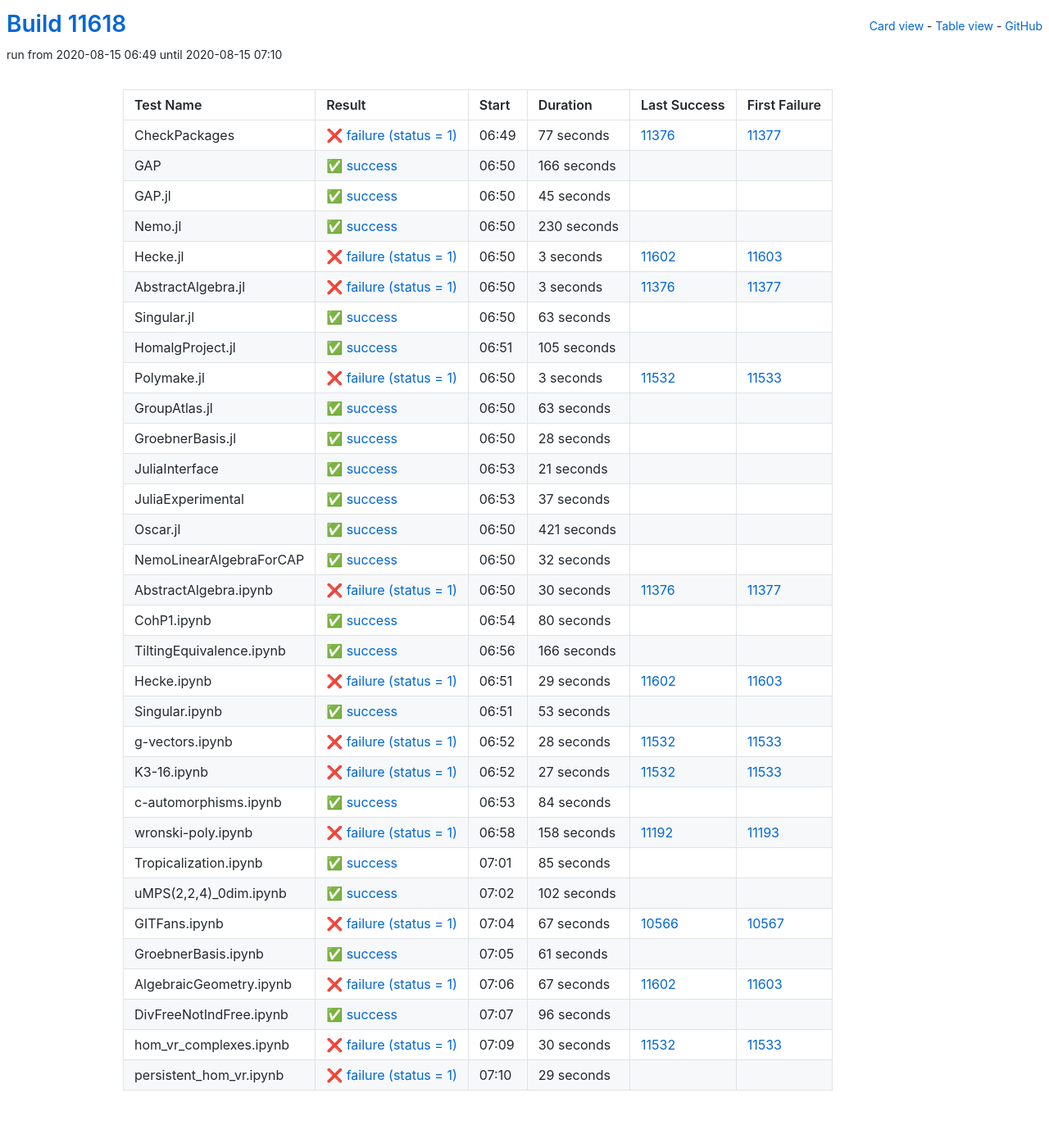
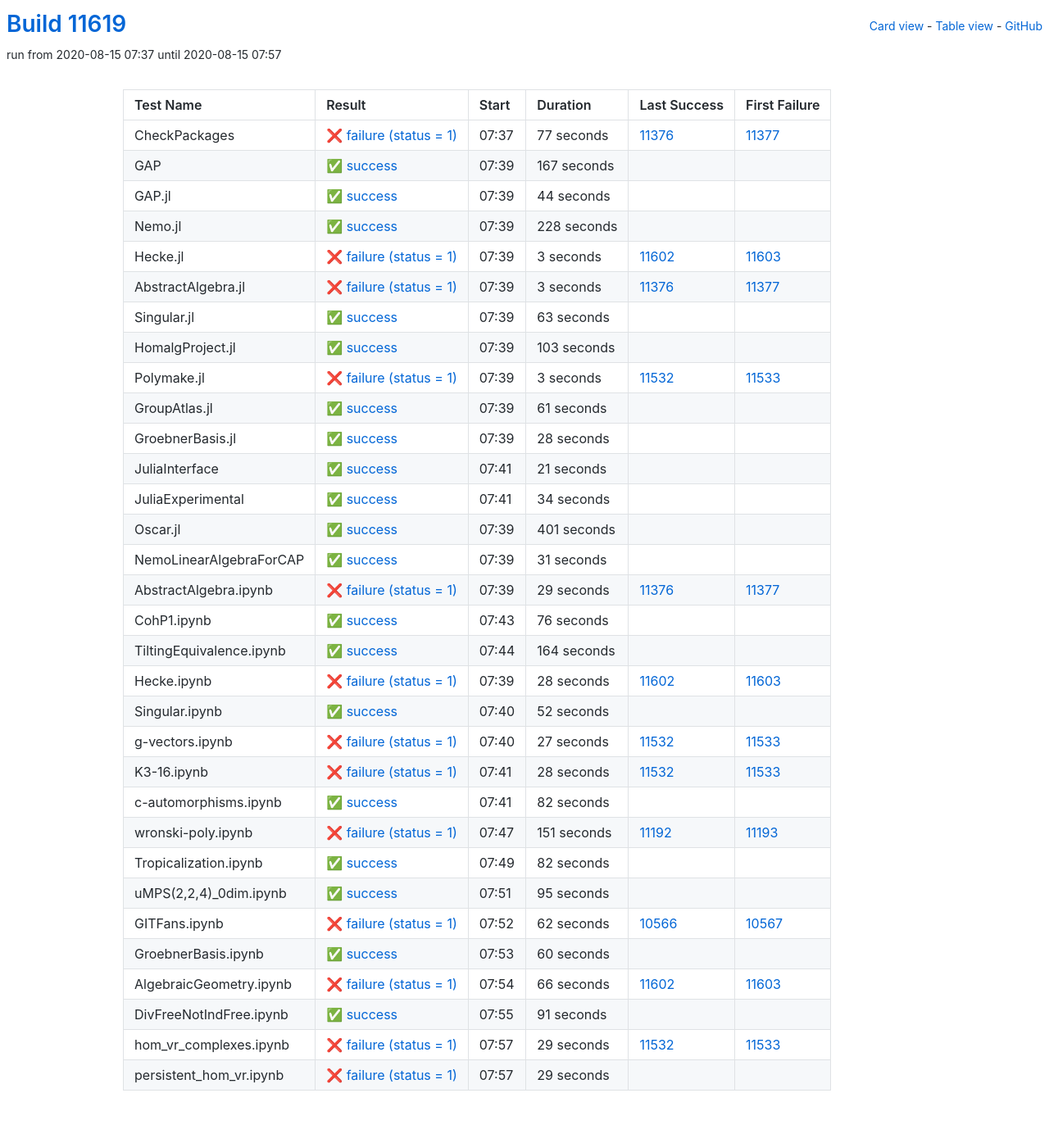
Before and after one commit to oscar-system/oscar-ci-status, a Jekyll site: the page built from table.html, in a window 1280 px wide. Shown: the whole page at 82% size. Built offline with Jekyll 4.4.1, drawn with Linux system fonts in a browser that asks for light colours.

Commit message:
Build #11619

```diff
--- a/_data/ci.yml
+++ b/_data/ci.yml
@@ -1,6 +1,6 @@
 ---
-build: 11618
-build_url: https://oscarci.mathematik.uni-kl.de/job/oscar/11618/
+build: 11619
+build_url: https://oscarci.mathematik.uni-kl.de/job/oscar/11619/
 job: oscar
 organization: oscar-system
 repo: oscar-ci-status
@@ -8,8 +8,8 @@
 tests:
 - name: CheckPackages
   id: checkpackages
-  log: https://oscarci.mathematik.uni-kl.de/job/oscar/11618/artifact/logs/build-11618/CheckPackages.log
-  start: 2020-08-15 06:49
+  log: https://oscarci.mathematik.uni-kl.de/job/oscar/11619/artifact/logs/build-11619/CheckPackages.log
+  start: 2020-08-15 07:37
   success: false
   exitcode: 1
   status: failure
@@ -20,44 +20,44 @@
   first_failure_url: https://oscarci.mathematik.uni-kl.de/job/oscar/11377/
 - name: GAP
   id: gap
-  log: https://oscarci.mathematik.uni-kl.de/job/oscar/11618/artifact/logs/build-11618/GAP.log
-  start: 2020-08-15 06:50
+  log: https://oscarci.mathematik.uni-kl.de/job/oscar/11619/artifact/logs/build-11619/GAP.log
+  start: 2020-08-15 07:39
   success: true
   exitcode: 0
   status: success
-  duration: 166
+  duration: 167
   last_success: false
   last_success_url:
   first_failure: false
   first_failure_url:
 - name: GAP.jl
   id: gap-jl
-  log: https://oscarci.mathematik.uni-kl.de/job/oscar/11618/artifact/logs/build-11618/GAP.jl.log
-  start: 2020-08-15 06:50
+  log: https://oscarci.mathematik.uni-kl.de/job/oscar/11619/artifact/logs/build-11619/GAP.jl.log
+  start: 2020-08-15 07:39
   success: true
   exitcode: 0
   status: success
-  duration: 45
+  duration: 44
   last_success: false
   last_success_url:
   first_failure: false
   first_failure_url:
 - name: Nemo.jl
   id: nemo-jl
-  log: https://oscarci.mathematik.uni-kl.de/job/oscar/11618/artifact/logs/build-11618/Nemo.jl.log
-  start: 2020-08-15 06:50
+  log: https://oscarci.mathematik.uni-kl.de/job/oscar/11619/artifact/logs/build-11619/Nemo.jl.log
+  start: 2020-08-15 07:39
   success: true
   exitcode: 0
   status: success
-  duration: 230
+  duration: 228
   last_success: false
   last_success_url:
   first_failure: false
   first_failure_url:
 - name: Hecke.jl
   id: hecke-jl
-  log: https://oscarci.mathematik.uni-kl.de/job/oscar/11618/artifact/logs/build-11618/Hecke.jl.log
-  start: 2020-08-15 06:50
+  log: https://oscarci.mathematik.uni-kl.de/job/oscar/11619/artifact/logs/build-11619/Hecke.jl.log
+  start: 2020-08-15 07:39
   success: false
   exitcode: 1
   status: failure
@@ -68,8 +68,8 @@
   first_failure_url: https://oscarci.mathematik.uni-kl.de/job/oscar/11603/
 - name: AbstractAlgebra.jl
   id: abstractalgebra-jl
-  log: https://oscarci.mathematik.uni-kl.de/job/oscar/11618/artifact/logs/build-11618/AbstractAlgebra.jl.log
-  start: 2020-08-15 06:50
+  log: https://oscarci.mathematik.uni-kl.de/job/oscar/11619/artifact/logs/build-11619/AbstractAlgebra.jl.log
+  start: 2020-08-15 07:39
   success: false
   exitcode: 1
   status: failure
@@ -80,8 +80,8 @@
   first_failure_url: https://oscarci.mathematik.uni-kl.de/job/oscar/11377/
 - name: Singular.jl
   id: singular-jl
-  log: https://oscarci.mathematik.uni-kl.de/job/oscar/11618/artifact/logs/build-11618/Singular.jl.log
-  start: 2020-08-15 06:50
+  log: https://oscarci.mathematik.uni-kl.de/job/oscar/11619/artifact/logs/build-11619/Singular.jl.log
+  start: 2020-08-15 07:39
   success: true
   exitcode: 0
   status: success
@@ -92,20 +92,20 @@
   first_failure_url:
 - name: HomalgProject.jl
   id: homalgproject-jl
-  log: https://oscarci.mathematik.uni-kl.de/job/oscar/11618/artifact/logs/build-11618/HomalgProject.jl.log
-  start: 2020-08-15 06:51
+  log: https://oscarci.mathematik.uni-kl.de/job/oscar/11619/artifact/logs/build-11619/HomalgProject.jl.log
+  start: 2020-08-15 07:39
   success: true
   exitcode: 0
   status: success
-  duration: 105
+  duration: 103
   last_success: false
   last_success_url:
   first_failure: false
   first_failure_url:
 - name: Polymake.jl
   id: polymake-jl
-  log: https://oscarci.mathematik.uni-kl.de/job/oscar/11618/artifact/logs/build-11618/Polymake.jl.log
-  start: 2020-08-15 06:50
+  log: https://oscarci.mathematik.uni-kl.de/job/oscar/11619/artifact/logs/build-11619/Polymake.jl.log
+  start: 2020-08-15 07:39
   success: false
   exitcode: 1
   status: failure
@@ -116,20 +116,20 @@
   first_failure_url: https://oscarci.mathematik.uni-kl.de/job/oscar/11533/
 - name: GroupAtlas.jl
   id: groupatlas-jl
-  log: https://oscarci.mathematik.uni-kl.de/job/oscar/11618/artifact/logs/build-11618/GroupAtlas.jl.log
-  start: 2020-08-15 06:50
+  log: https://oscarci.mathematik.uni-kl.de/job/oscar/11619/artifact/logs/build-11619/GroupAtlas.jl.log
+  start: 2020-08-15 07:39
   success: true
   exitcode: 0
   status: success
-  duration: 63
+  duration: 61
   last_success: false
   last_success_url:
   first_failure: false
   first_failure_url:
 - name: GroebnerBasis.jl
   id: groebnerbasis-jl
-  log: https://oscarci.mathematik.uni-kl.de/job/oscar/11618/artifact/logs/build-11618/GroebnerBasis.jl.log
-  start: 2020-08-15 06:50
+  log: https://oscarci.mathematik.uni-kl.de/job/oscar/11619/artifact/logs/build-11619/GroebnerBasis.jl.log
+  start: 2020-08-15 07:39
   success: true
   exitcode: 0
   status: success
@@ -140,8 +140,8 @@
   first_failure_url:
 - name: JuliaInterface
   id: juliainterface
-  log: https://oscarci.mathematik.uni-kl.de/job/oscar/11618/artifact/logs/build-11618/JuliaInterface.log
-  start: 2020-08-15 06:53
+  log: https://oscarci.mathematik.uni-kl.de/job/oscar/11619/artifact/logs/build-11619/JuliaInterface.log
+  start: 2020-08-15 07:41
   success: true
   exitcode: 0
   status: success
@@ -152,104 +152,116 @@
   first_failure_url:
 - name: JuliaExperimental
   id: juliaexperimental
-  log: https://oscarci.mathematik.uni-kl.de/job/oscar/11618/artifact/logs/build-11618/JuliaExperimental.log
-  start: 2020-08-15 06:53
+  log: https://oscarci.mathematik.uni-kl.de/job/oscar/11619/artifact/logs/build-11619/JuliaExperimental.log
+  start: 2020-08-15 07:41
   success: true
   exitcode: 0
   status: success
-  duration: 37
+  duration: 34
   last_success: false
   last_success_url:
   first_failure: false
   first_failure_url:
 - name: Oscar.jl
   id: oscar-jl
-  log: https://oscarci.mathematik.uni-kl.de/job/oscar/11618/artifact/logs/build-11618/Oscar.jl.log
-  start: 2020-08-15 06:50
+  log: https://oscarci.mathematik.uni-kl.de/job/oscar/11619/artifact/logs/build-11619/Oscar.jl.log
+  start: 2020-08-15 07:39
   success: true
   exitcode: 0
   status: success
-  duration: 421
+  duration: 401
   last_success: false
   last_success_url:
   first_failure: false
   first_failure_url:
 - name: NemoLinearAlgebraForCAP
   id: nemolinearalgebraforcap
-  log: https://oscarci.mathematik.uni-kl.de/job/oscar/11618/artifact/logs/build-11618/NemoLinearAlgebraForCAP.log
-  start: 2020-08-15 06:50
+  log: https://oscarci.mathematik.uni-kl.de/job/oscar/11619/artifact/logs/build-11619/NemoLinearAlgebraForCAP.log
+  start: 2020-08-15 07:39
   success: true
   exitcode: 0
   status: success
-  duration: 32
+  duration: 31
   last_success: false
   last_success_url:
   first_failure: false
   first_failure_url:
 - name: AbstractAlgebra.ipynb
   id: abstractalgebra-ipynb
-  log: https://oscarci.mathematik.uni-kl.de/job/oscar/11618/artifact/logs/build-11618/AbstractAlgebra.ipynb.log
-  start: 2020-08-15 06:50
+  log: https://oscarci.mathematik.uni-kl.de/job/oscar/11619/artifact/logs/build-11619/AbstractAlgebra.ipynb.log
+  start: 2020-08-15 07:39
   success: false
   exitcode: 1
   status: failure
-  duration: 30
+  duration: 29
   last_success: 11376
   last_success_url: https://oscarci.mathematik.uni-kl.de/job/oscar/11376/
   first_failure: 11377
   first_failure_url: https://oscarci.mathematik.uni-kl.de/job/oscar/11377/
 - name: CohP1.ipynb
   id: cohp1-ipynb
-  log: https://oscarci.mathematik.uni-kl.de/job/oscar/11618/artifact/logs/build-11618/CohP1.ipynb.log
-  start: 2020-08-15 06:54
+  log: https://oscarci.mathematik.uni-kl.de/job/oscar/11619/artifact/logs/build-11619/CohP1.ipynb.log
+  start: 2020-08-15 07:43
   success: true
   exitcode: 0
   status: success
-  duration: 80
+  duration: 76
   last_success: false
   last_success_url:
   first_failure: false
   first_failure_url:
 - name: TiltingEquivalence.ipynb
   id: tiltingequivalence-ipynb
-  log: https://oscarci.mathematik.uni-kl.de/job/oscar/11618/artifact/logs/build-11618/TiltingEquivalence.ipynb.log
-  start: 2020-08-15 06:56
+  log: https://oscarci.mathematik.uni-kl.de/job/oscar/11619/artifact/logs/build-11619/TiltingEquivalence.ipynb.log
+  start: 2020-08-15 07:44
   success: true
   exitcode: 0
   status: success
-  duration: 166
+  duration: 164
   last_success: false
   last_success_url:
   first_failure: false
   first_failure_url:
 - name: Hecke.ipynb
   id: hecke-ipynb
-  log: https://oscarci.mathematik.uni-kl.de/job/oscar/11618/artifact/logs/build-11618/Hecke.ipynb.log
-  start: 2020-08-15 06:51
+  log: https://oscarci.mathematik.uni-kl.de/job/oscar/11619/artifact/logs/build-11619/Hecke.ipynb.log
+  start: 2020-08-15 07:39
   success: false
   exitcode: 1
   status: failure
-  duration: 29
+  duration: 28
   last_success: 11602
   last_success_url: https://oscarci.mathematik.uni-kl.de/job/oscar/11602/
   first_failure: 11603
   first_failure_url: https://oscarci.mathematik.uni-kl.de/job/oscar/11603/
 - name: Singular.ipynb
   id: singular-ipynb
-  log: https://oscarci.mathematik.uni-kl.de/job/oscar/11618/artifact/logs/build-11618/Singular.ipynb.log
-  start: 2020-08-15 06:51
+  log: https://oscarci.mathematik.uni-kl.de/job/oscar/11619/artifact/logs/build-11619/Singular.ipynb.log
+  start: 2020-08-15 07:40
   success: true
   exitcode: 0
   status: success
-  duration: 53
+  duration: 52
   last_success: false
   last_success_url:
   first_failure: false
   first_failure_url:
 - name: g-vectors.ipynb
   id: g-vectors-ipynb
-  log: https://oscarci.mathematik.uni-kl.de/job/oscar/11618/artifact/logs/build-11618/g-vectors.ipynb.log
-  start: 2020-08-15 06:52
+  log: https://oscarci.mathematik.uni-kl.de/job/oscar/11619/artifact/logs/build-11619/g-vectors.ipynb.log
+  start: 2020-08-15 07:40
+  success: false
+  exitcode: 1
+  status: failure
+  duration: 27
+  last_success: 11532
+  last_success_url: https://oscarci.mathematik.uni-kl.de/job/oscar/11532/
+  first_failure: 11533
+  first_failure_url: https://oscarci.mathematik.uni-kl.de/job/oscar/11533/
+- name: K3-16.ipynb
+  id: k3-16-ipynb
+  log: https://oscarci.mathematik.uni-kl.de/job/oscar/11619/artifact/logs/build-11619/K3-16.ipynb.log
+  start: 2020-08-15 07:41
   success: false
   exitcode: 1
   status: failure
@@ -258,130 +270,118 @@
   last_success_url: https://oscarci.mathematik.uni-kl.de/job/oscar/11532/
   first_failure: 11533
   first_failure_url: https://oscarci.mathematik.uni-kl.de/job/oscar/11533/
-- name: K3-16.ipynb
-  id: k3-16-ipynb
-  log: https://oscarci.mathematik.uni-kl.de/job/oscar/11618/artifact/logs/build-11618/K3-16.ipynb.log
-  start: 2020-08-15 06:52
-  success: false
-  exitcode: 1
-  status: failure
-  duration: 27
-  last_success: 11532
-  last_success_url: https://oscarci.mathematik.uni-kl.de/job/oscar/11532/
-  first_failure: 11533
-  first_failure_url: https://oscarci.mathematik.uni-kl.de/job/oscar/11533/
 - name: c-automorphisms.ipynb
   id: c-automorphisms-ipynb
-  log: https://oscarci.mathematik.uni-kl.de/job/oscar/11618/artifact/logs/build-11618/c-automorphisms.ipynb.log
-  start: 2020-08-15 06:53
+  log: https://oscarci.mathematik.uni-kl.de/job/oscar/11619/artifact/logs/build-11619/c-automorphisms.ipynb.log
+  start: 2020-08-15 07:41
   success: true
   exitcode: 0
   status: success
-  duration: 84
+  duration: 82
   last_success: false
   last_success_url:
   first_failure: false
   first_failure_url:
 - name: wronski-poly.ipynb
   id: wronski-poly-ipynb
-  log: https://oscarci.mathematik.uni-kl.de/job/oscar/11618/artifact/logs/build-11618/wronski-poly.ipynb.log
-  start: 2020-08-15 06:58
+  log: https://oscarci.mathematik.uni-kl.de/job/oscar/11619/artifact/logs/build-11619/wronski-poly.ipynb.log
+  start: 2020-08-15 07:47
   success: false
   exitcode: 1
   status: failure
-  duration: 158
+  duration: 151
   last_success: 11192
   last_success_url: https://oscarci.mathematik.uni-kl.de/job/oscar/11192/
   first_failure: 11193
   first_failure_url: https://oscarci.mathematik.uni-kl.de/job/oscar/11193/
 - name: Tropicalization.ipynb
   id: tropicalization-ipynb
-  log: https://oscarci.mathematik.uni-kl.de/job/oscar/11618/artifact/logs/build-11618/Tropicalization.ipynb.log
-  start: 2020-08-15 07:01
+  log: https://oscarci.mathematik.uni-kl.de/job/oscar/11619/artifact/logs/build-11619/Tropicalization.ipynb.log
+  start: 2020-08-15 07:49
   success: true
   exitcode: 0
   status: success
-  duration: 85
+  duration: 82
   last_success: false
   last_success_url:
   first_failure: false
   first_failure_url:
 - name: uMPS(2,2,4)_0dim.ipynb
   id: umps-2-2-4-0dim-ipynb
-  log: https://oscarci.mathematik.uni-kl.de/job/oscar/11618/artifact/logs/build-11618/uMPS-2-2-4-_0dim.ipynb.log
-  start: 2020-08-15 07:02
+  log: https://oscarci.mathematik.uni-kl.de/job/oscar/11619/artifact/logs/build-11619/uMPS-2-2-4-_0dim.ipynb.log
+  start: 2020-08-15 07:51
   success: true
   exitcode: 0
   status: success
-  duration: 102
+  duration: 95
   last_success: false
   last_success_url:
   first_failure: false
   first_failure_url:
 - name: GITFans.ipynb
   id: gitfans-ipynb
-  log: https://oscarci.mathematik.uni-kl.de/job/oscar/11618/artifact/logs/build-11618/GITFans.ipynb.log
-  start: 2020-08-15 07:04
+  log: https://oscarci.mathematik.uni-kl.de/job/oscar/11619/artifact/logs/build-11619/GITFans.ipynb.log
+  start: 2020-08-15 07:52
   success: false
   exitcode: 1
   status: failure
-  duration: 67
+  duration: 62
   last_success: 10566
   last_success_url: https://oscarci.mathematik.uni-kl.de/job/oscar/10566/
   first_failure: 10567
   first_failure_url: https://oscarci.mathematik.uni-kl.de/job/oscar/10567/
 - name: GroebnerBasis.ipynb
   id: groebnerbasis-ipynb
-  log: https://oscarci.mathematik.uni-kl.de/job/oscar/11618/artifact/logs/build-11618/GroebnerBasis.ipynb.log
-  start: 2020-08-15 07:05
+  log: https://oscarci.mathematik.uni-kl.de/job/oscar/11619/artifact/logs/build-11619/GroebnerBasis.ipynb.log
+  start: 2020-08-15 07:53
   success: true
   exitcode: 0
   status: success
-  duration: 61
+  duration: 60
   last_success: false
   last_success_url:
   first_failure: false
   first_failure_url:
 - name: AlgebraicGeometry.ipynb
   id: algebraicgeometry-ipynb
-  log: https://oscarci.mathematik.uni-kl.de/job/oscar/11618/artifact/logs/build-11618/AlgebraicGeometry.ipynb.log
-  start: 2020-08-15 07:06
+  log: https://oscarci.mathematik.uni-kl.de/job/oscar/11619/artifact/logs/build-11619/AlgebraicGeometry.ipynb.log
+  start: 2020-08-15 07:54
   success: false
   exitcode: 1
   status: failure
-  duration: 67
+  duration: 66
   last_success: 11602
   last_success_url: https://oscarci.mathematik.uni-kl.de/job/oscar/11602/
   first_failure: 11603
   first_failure_url: https://oscarci.mathematik.uni-kl.de/job/oscar/11603/
 - name: DivFreeNotIndFree.ipynb
   id: divfreenotindfree-ipynb
-  log: https://oscarci.mathematik.uni-kl.de/job/oscar/11618/artifact/logs/build-11618/DivFreeNotIndFree.ipynb.log
-  start: 2020-08-15 07:07
+  log: https://oscarci.mathematik.uni-kl.de/job/oscar/11619/artifact/logs/build-11619/DivFreeNotIndFree.ipynb.log
+  start: 2020-08-15 07:55
   success: true
   exitcode: 0
   status: success
-  duration: 96
+  duration: 91
   last_success: false
   last_success_url:
   first_failure: false
   first_failure_url:
 - name: hom_vr_complexes.ipynb
   id: hom-vr-complexes-ipynb
-  log: https://oscarci.mathematik.uni-kl.de/job/oscar/11618/artifact/logs/build-11618/hom_vr_complexes.ipynb.log
-  start: 2020-08-15 07:09
+  log: https://oscarci.mathematik.uni-kl.de/job/oscar/11619/artifact/logs/build-11619/hom_vr_complexes.ipynb.log
+  start: 2020-08-15 07:57
   success: false
   exitcode: 1
   status: failure
-  duration: 30
+  duration: 29
   last_success: 11532
   last_success_url: https://oscarci.mathematik.uni-kl.de/job/oscar/11532/
   first_failure: 11533
   first_failure_url: https://oscarci.mathematik.uni-kl.de/job/oscar/11533/
 - name: persistent_hom_vr.ipynb
   id: persistent-hom-vr-ipynb
-  log: https://oscarci.mathematik.uni-kl.de/job/oscar/11618/artifact/logs/build-11618/persistent_hom_vr.ipynb.log
-  start: 2020-08-15 07:10
+  log: https://oscarci.mathematik.uni-kl.de/job/oscar/11619/artifact/logs/build-11619/persistent_hom_vr.ipynb.log
+  start: 2020-08-15 07:57
   success: false
   exitcode: 1
   status: failure
```
Also changed, not shown: README.md.
